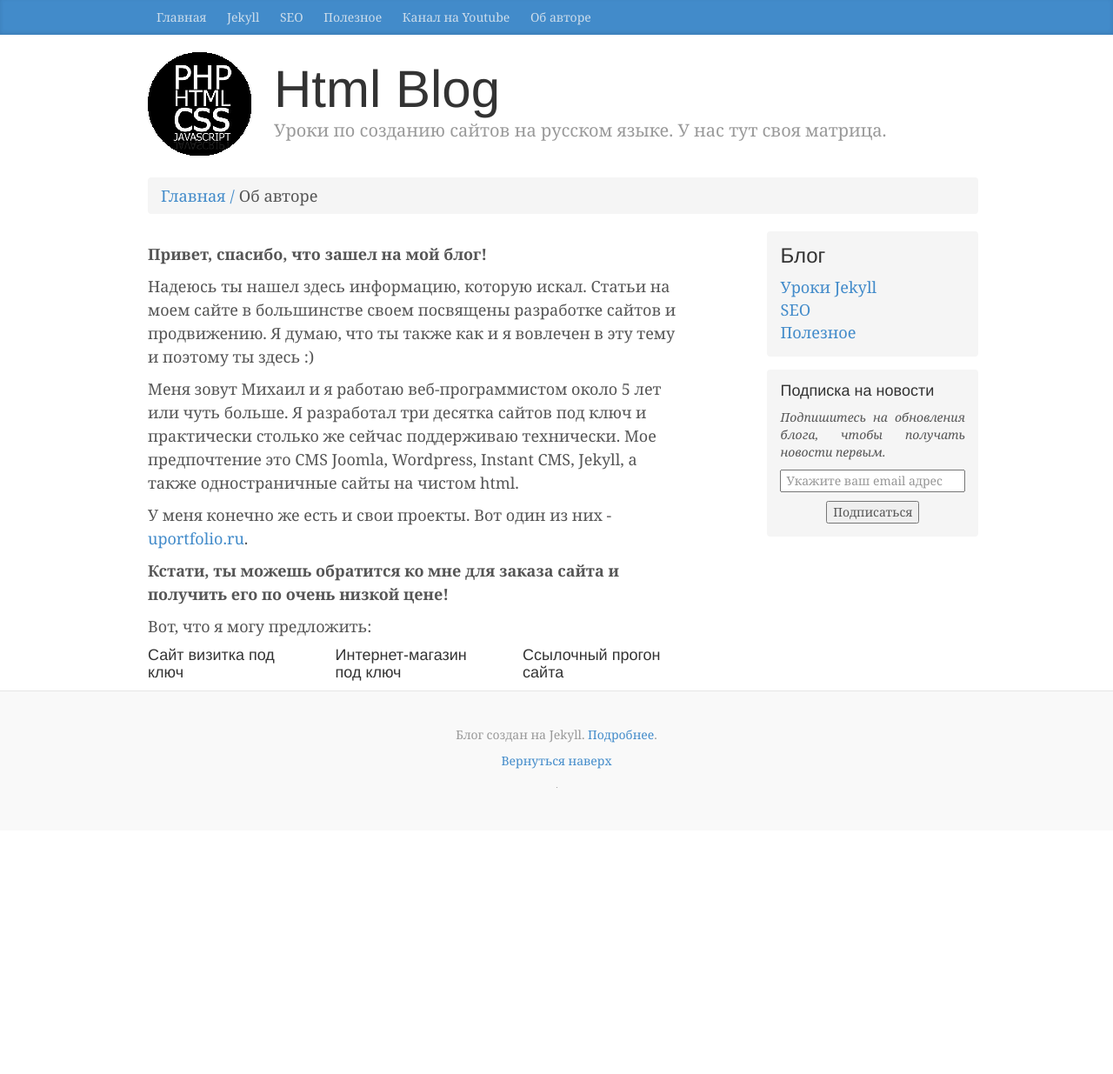
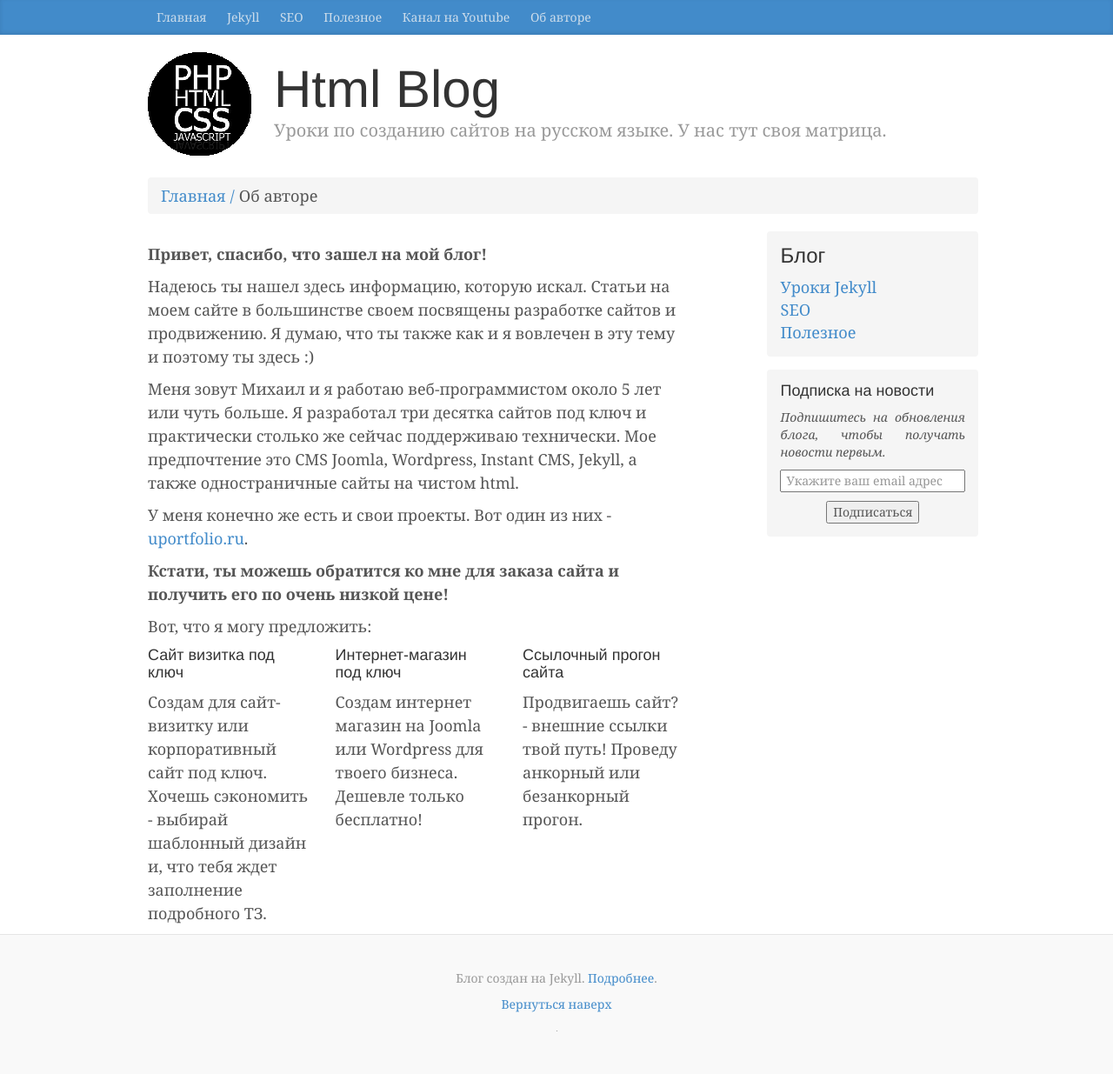
Before and after one commit to htmlblog/htmlblog.github.io, a Jekyll site: the page built from about.html, in a window 1280 px wide. Shown: the whole page at 87% size. Built offline with Jekyll 4.4.1, drawn with Linux system fonts in a browser that asks for light colours; comment, search, counter and statistics services are not loaded; before the commit the page ends 955 px from its top, so only the background shows below that.

Commit message:
Update about.html

```diff
--- a/about.html
+++ b/about.html
@@ -17,14 +17,14 @@ layout: default
 <div class="row">
   <div class="col-md-4">
     <h4>Сайт визитка под ключ</h4>
-    <p></p>
+    <p>Создам для сайт-визитку или корпоративный сайт под ключ. Хочешь сэкономить - выбирай шаблонный дизайн и, что тебя ждет заполнение подробного ТЗ.</p>
   </div>
   <div class="col-md-4">
     <h4>Интернет-магазин под ключ</h4>
-    <p></p>
+    <p>Создам интернет магазин на Joomla или Wordpress для твоего бизнеса. Дешевле только бесплатно!</p>
   </div>
   <div class="col-md-4">
     <h4>Ссылочный прогон сайта</h4>
-    <p></p>
+    <p>Продвигаешь сайт? - внешние ссылки твой путь! Проведу анкорный или безанкорный прогон.</p>
   </div>
 </div>
```
